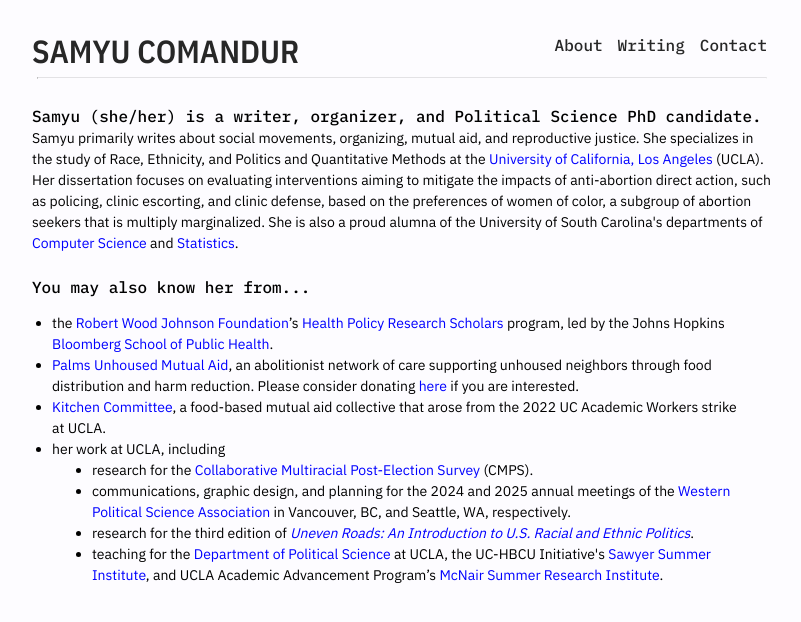
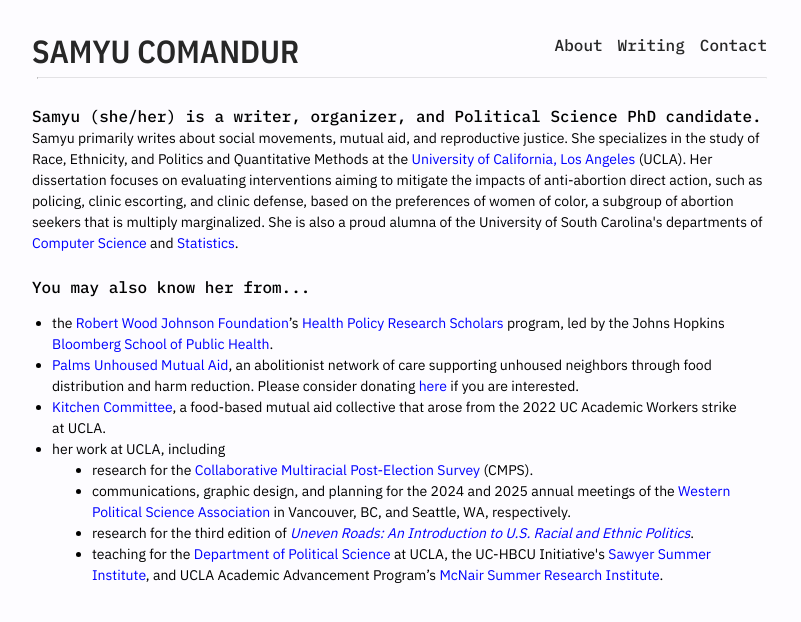
Before and after one commit to samyuc/samyuc.github.io, a Jekyll site: the page built from index.html, in a window 1280 px wide. Shown: the top 622 px of the page, without its empty margins (238-1039 px from the left). Built offline with Jekyll 4.4.1, drawn with Linux system fonts in a browser that asks for light colours.

Commit message:
fixed typo

```diff
--- a/index.html
+++ b/index.html
@@ -3,7 +3,7 @@
 ---
 <section> Samyu (she/her) is a writer, organizer, and Political Science PhD candidate.</section>
 
-Samyu primarily writes about social movements, organizing, mutual aid, and reproductive justice. She specializes in the study of Race, Ethnicity, and Politics and Quantitative Methods at the <a href="https://polisci.ucla.edu/person/samyu-comandur/">University of California, Los Angeles</a> (UCLA). Her dissertation focuses on evaluating interventions aiming to mitigate the impacts of anti-abortion direct action, such as policing, clinic escorting, and clinic defense, based on the preferences of women of color, a subgroup of abortion seekers that is multiply marginalized. She is also a proud alumna of the University of South Carolina's departments of <a href="https://sc.edu/study/colleges_schools/engineering_and_computing/departments/computer_science_and_engineering/index.php">Computer Science</a> and <a href=https://sc.edu/study/colleges_schools/artsandsciences/statistics/>Statistics</a>.
+Samyu primarily writes about social movements, mutual aid, and reproductive justice. She specializes in the study of Race, Ethnicity, and Politics and Quantitative Methods at the <a href="https://polisci.ucla.edu/person/samyu-comandur/">University of California, Los Angeles</a> (UCLA). Her dissertation focuses on evaluating interventions aiming to mitigate the impacts of anti-abortion direct action, such as policing, clinic escorting, and clinic defense, based on the preferences of women of color, a subgroup of abortion seekers that is multiply marginalized. She is also a proud alumna of the University of South Carolina's departments of <a href="https://sc.edu/study/colleges_schools/engineering_and_computing/departments/computer_science_and_engineering/index.php">Computer Science</a> and <a href=https://sc.edu/study/colleges_schools/artsandsciences/statistics/>Statistics</a>.
 
 <br><br>
 <section>You may also know her from...</section>
```
